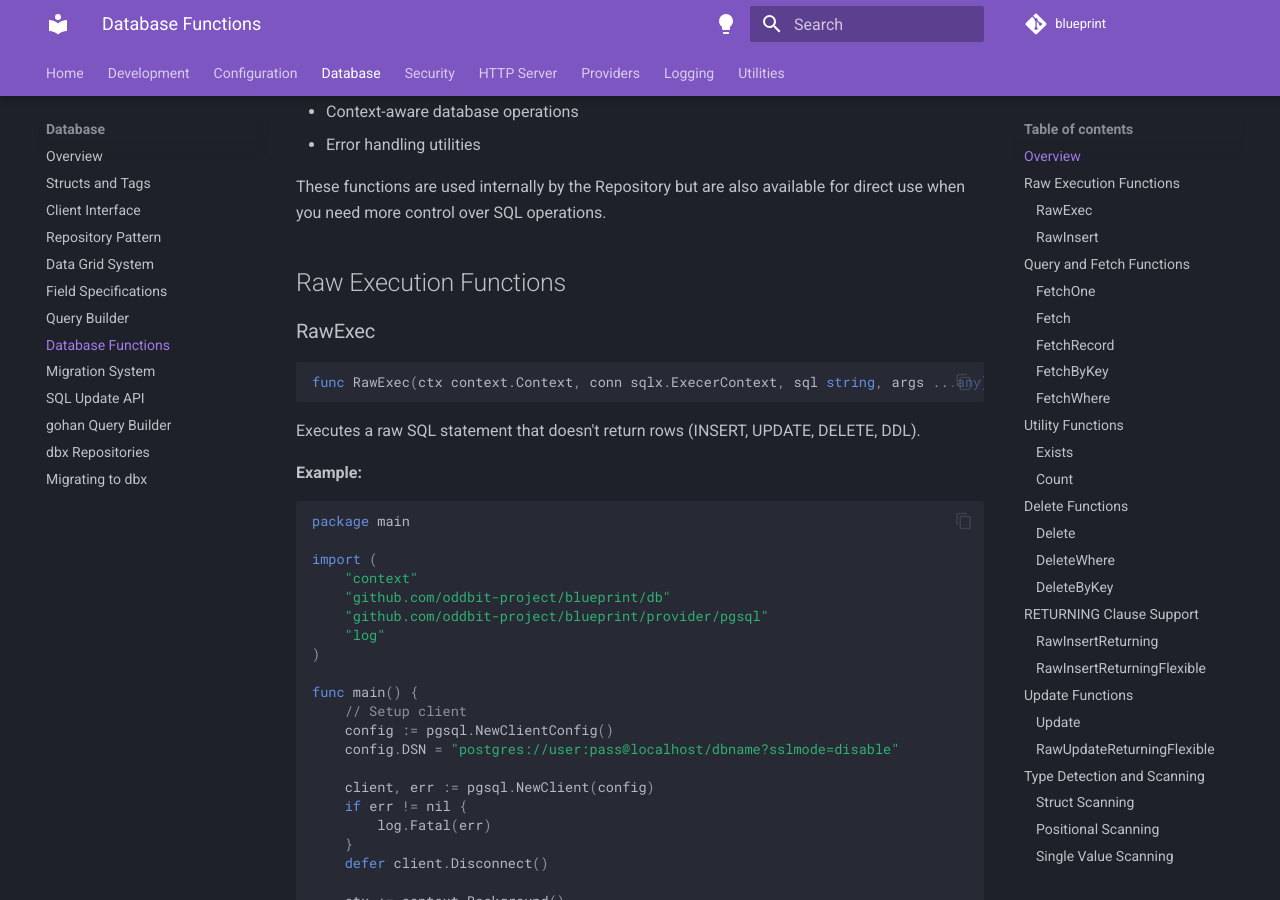
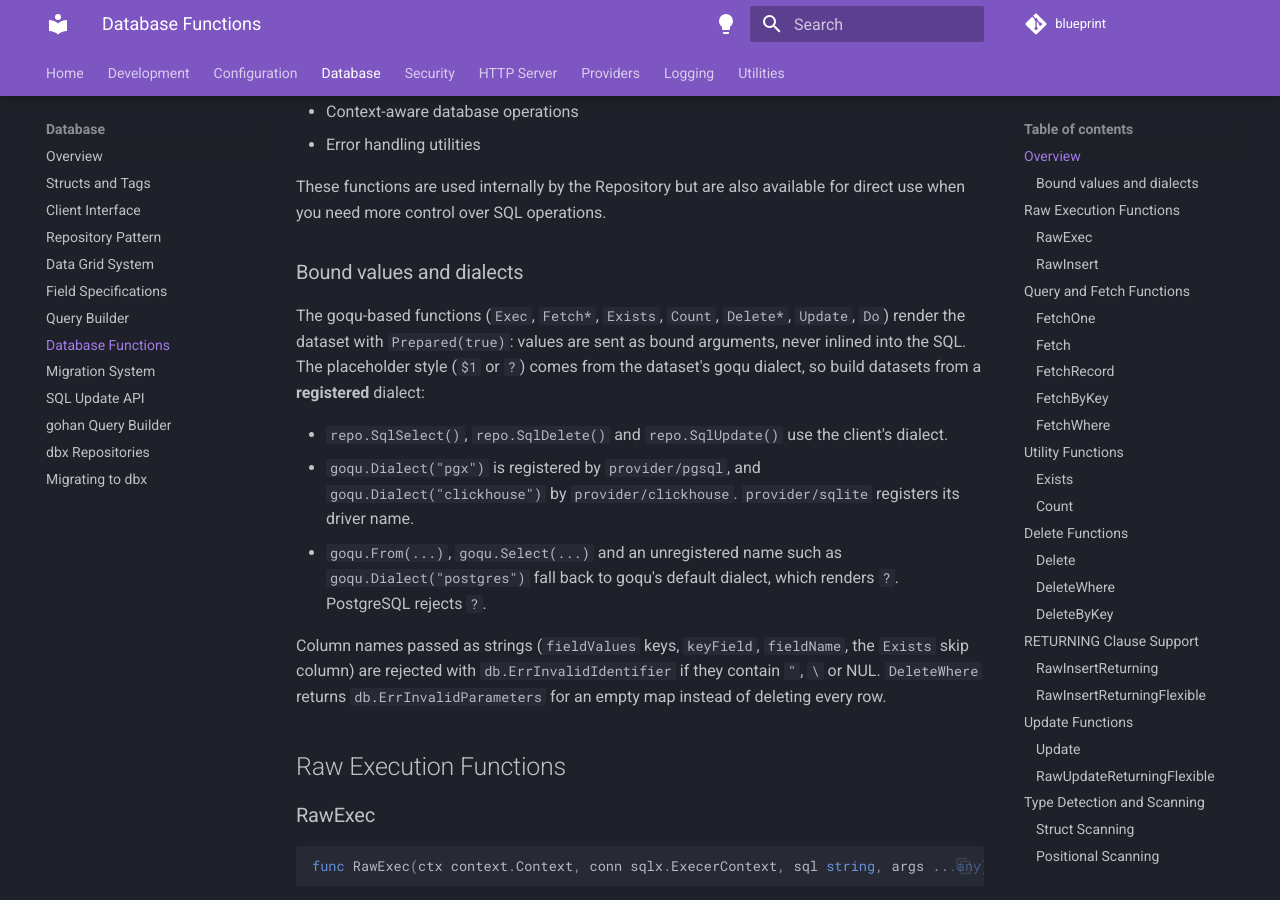
Before and after one commit to oddbit-project/blueprint, an MkDocs documentation site: the page built from docs/db/functions.md, in a window 1280 px wide and 900 px high, scrolled down 439 px. Built offline with MkDocs 1.6.1 and Material for MkDocs 9.7.7, drawn with Linux system fonts in a browser that asks for light colours; comment, search, counter and statistics services are not loaded; some of the changed text lies outside the part shown.

````diff
--- a/docs/db/functions.md
+++ b/docs/db/functions.md
@@ -13,6 +13,23 @@ The functions module includes:
 - Error handling utilities
 
 These functions are used internally by the Repository but are also available for direct use when you need more control over SQL operations.
+
+### Bound values and dialects
+
+The goqu-based functions (`Exec`, `Fetch*`, `Exists`, `Count`, `Delete*`, `Update`, `Do`) render
+the dataset with `Prepared(true)`: values are sent as bound arguments, never inlined into the SQL.
+The placeholder style (`$1` or `?`) comes from the dataset's goqu dialect, so build datasets from a
+**registered** dialect:
+
+- `repo.SqlSelect()`, `repo.SqlDelete()` and `repo.SqlUpdate()` use the client's dialect.
+- `goqu.Dialect("pgx")` is registered by `provider/pgsql`, and `goqu.Dialect("clickhouse")` by
+  `provider/clickhouse`. `provider/sqlite` registers its driver name.
+- `goqu.From(...)`, `goqu.Select(...)` and an unregistered name such as `goqu.Dialect("postgres")`
+  fall back to goqu's default dialect, which renders `?`. PostgreSQL rejects `?`.
+
+Column names passed as strings (`fieldValues` keys, `keyField`, `fieldName`, the `Exists` skip
+column) are rejected with `db.ErrInvalidIdentifier` if they contain `"`, `\` or NUL. `DeleteWhere`
+returns `db.ErrInvalidParameters` for an empty map instead of deleting every row.
 
 ## Raw Execution Functions
 
@@ -122,7 +139,7 @@ type User struct {
 }
 
 func getUserByID(ctx context.Context, client db.Client, userID int) (*User, error) {
-    dialect := goqu.Dialect("postgres")
+    dialect := goqu.Dialect("pgx")
     query := dialect.From("users").Where(goqu.C("id").Eq(userID))
 
     user := &User{}
@@ -146,7 +163,7 @@ Fetches multiple records using a goqu SelectDataset. The target must be a slice
 **Example:**
 ```go
 func getActiveUsers(ctx context.Context, client db.Client) ([]*User, error) {
-    dialect := goqu.Dialect("postgres")
+    dialect := goqu.Dialect("pgx")
     query := dialect.From("users").Where(goqu.C("active").IsTrue())
 
     var users []*User
@@ -170,7 +187,7 @@ Fetches a single record with WHERE clauses built from a field values map.
 **Example:**
 ```go
 func getUserByEmail(ctx context.Context, client db.Client, email string) (*User, error) {
-    dialect := goqu.Dialect("postgres")
+    dialect := goqu.Dialect("pgx")
     query := dialect.From("users")
 
     fieldValues := map[string]any{
@@ -199,7 +216,7 @@ Fetches a single record by a specific key field.
 **Example:**
 ```go
 func getUserByID(ctx context.Context, client db.Client, id int) (*User, error) {
-    dialect := goqu.Dialect("postgres")
+    dialect := goqu.Dialect("pgx")
     query := dialect.From("users")
 
     user := &User{}
@@ -223,7 +240,7 @@ Fetches multiple records with WHERE clauses from field values map.
 **Example:**
 ```go
 func getUsersByStatus(ctx context.Context, client db.Client, active bool, role string) ([]*User, error) {
-    dialect := goqu.Dialect("postgres")
+    dialect := goqu.Dialect("pgx")
     query := dialect.From("users")
 
     fieldValues := map[string]any{
@@ -254,7 +271,7 @@ Checks if records exist matching the given criteria. The optional skip parameter
 **Example:**
 ```go
 func emailExists(ctx context.Context, client db.Client, email string, excludeID ...int) (bool, error) {
-    dialect := goqu.Dialect("postgres")
+    dialect := goqu.Dialect("pgx")
     query := dialect.From("users")
 
     var skip []any
@@ -295,7 +312,7 @@ Executes a COUNT query and returns the result.
 **Example:**
 ```go
 func countActiveUsers(ctx context.Context, client db.Client) (int64, error) {
-    dialect := goqu.Dialect("postgres")
+    dialect := goqu.Dialect("pgx")
     query := dialect.From("users").
         Select(goqu.L("COUNT(*)")).
         Where(goqu.C("active").IsTrue())
@@ -317,7 +334,7 @@ Executes a DELETE query using a goqu DeleteDataset.
 **Example:**
 ```go
 func deleteInactiveUsers(ctx context.Context, client db.Client, daysInactive int) error {
-    dialect := goqu.Dialect("postgres")
+    dialect := goqu.Dialect("pgx")
     cutoff := time.Now().AddDate(0, 0, -daysInactive)
 
     query := dialect.Delete("users").
@@ -339,7 +356,7 @@ Deletes records matching field values.
 **Example:**
 ```go
 func deleteUsersByRole(ctx context.Context, client db.Client, role string) error {
-    dialect := goqu.Dialect("postgres")
+    dialect := goqu.Dialect("pgx")
     query := dialect.Delete("users")
 
     fieldValues := map[string]any{
@@ -362,7 +379,7 @@ Deletes a record by key field.
 **Example:**
 ```go
 func deleteUserByID(ctx context.Context, client db.Client, userID int) error {
-    dialect := goqu.Dialect("postgres")
+    dialect := goqu.Dialect("pgx")
     query := dialect.Delete("users")
 
     return db.DeleteByKey(ctx, client.GetClient(), query, "id", userID)
@@ -444,7 +461,7 @@ Executes an UPDATE query using goqu UpdateDataset.
 **Example:**
 ```go
 func updateUserEmail(ctx context.Context, client db.Client, userID int, newEmail string) error {
-    dialect := goqu.Dialect("postgres")
+    dialect := goqu.Dialect("pgx")
     query := dialect.Update("users").
         Set(goqu.Record{"email": newEmail, "updated_at": time.Now()}).
         Where(goqu.C("id").Eq(userID))
````
Also changed, not shown: CHANGELOG.md (+37 -0 lines), docs/db/dbgrid.md (+3 -2 lines), docs/db/index.md (+3 -1 lines), docs/db/repository.md (+3 -1 lines), provider/clickhouse/CHANGELOG.md (+21 -0 lines).
